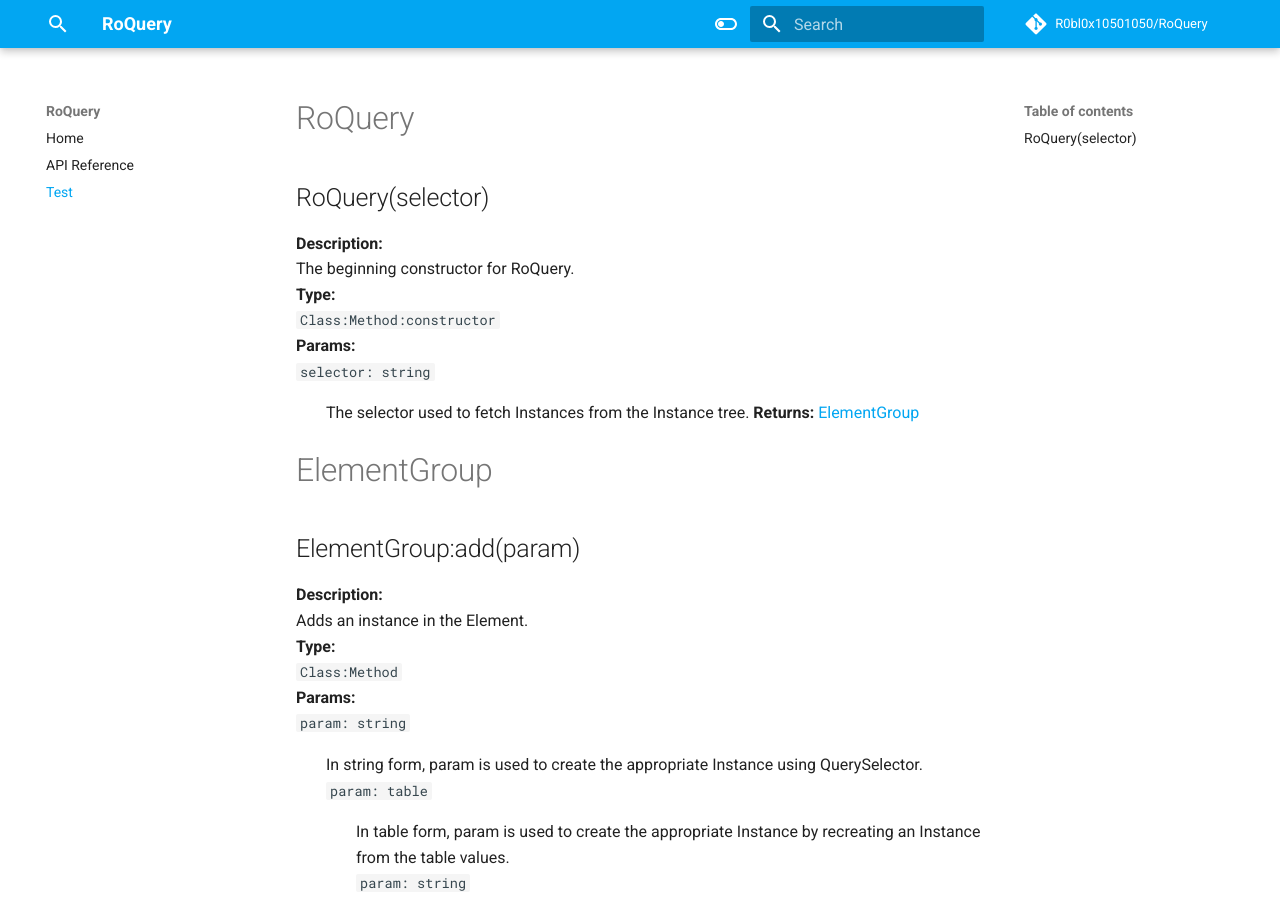
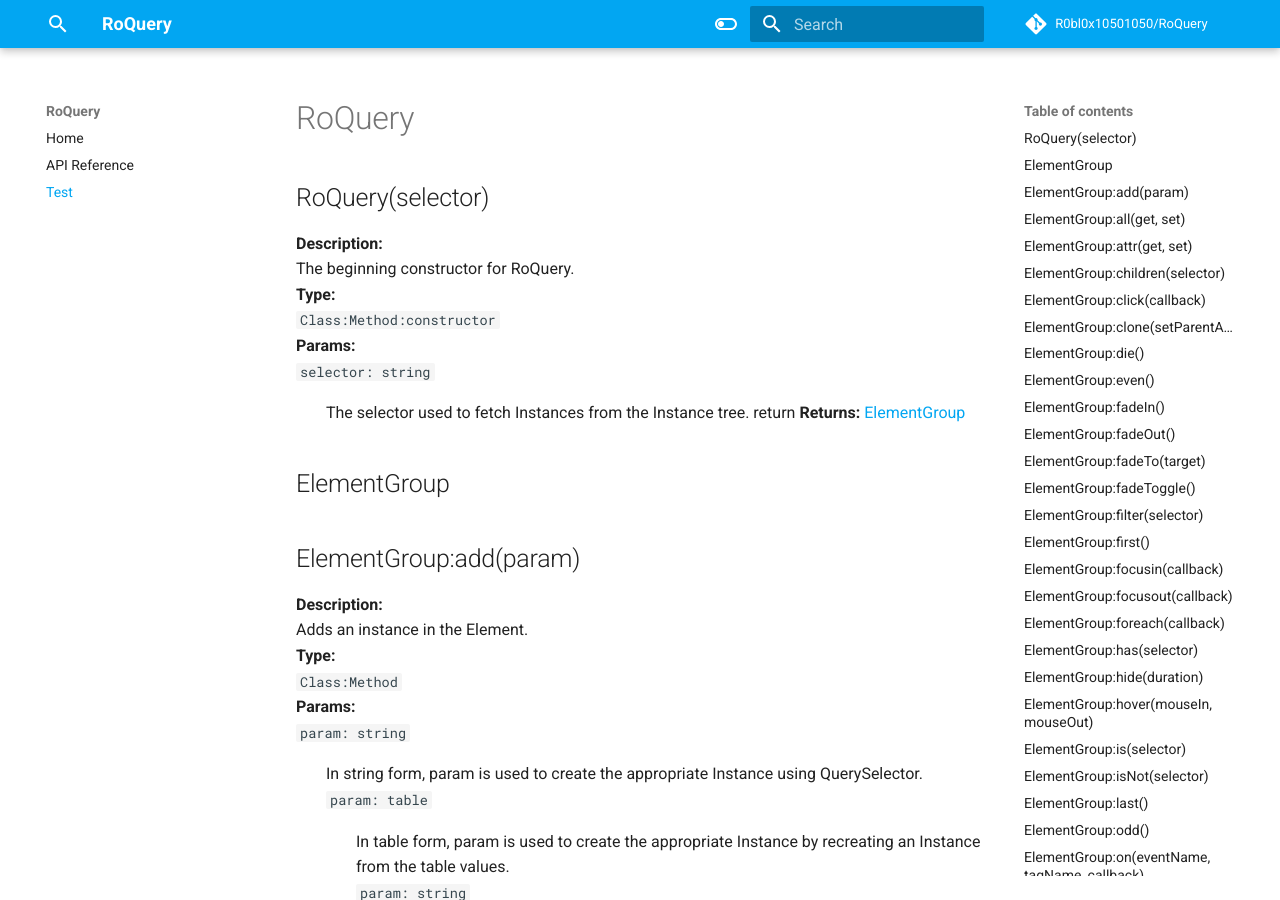
Before and after one commit to R0bl0x10501050/RoQuery, an MkDocs documentation site: the page built from docs/test.md, in a window 1280 px wide and 900 px high. Built offline with MkDocs 1.6.1 and Material for MkDocs 9.7.7, drawn with Linux system fonts in a browser that asks for light colours; comment, search, counter and statistics services are not loaded.

Commit message:
Update test.md

```diff
--- a/docs/test.md
+++ b/docs/test.md
@@ -6,10 +6,10 @@ The beginning constructor for RoQuery.
 `Class:Method:constructor`
 **Params:**
 `selector: string`
-:   The selector used to fetch Instances from the Instance tree.
+:   The selector used to fetch Instances from the Instance tree.  return
 **Returns:**
 [ElementGroup](#elementgroup)
-# ElementGroup
+## ElementGroup
 ## ElementGroup:add(param)
 **Description:**
 Adds an instance in the Element.
```
